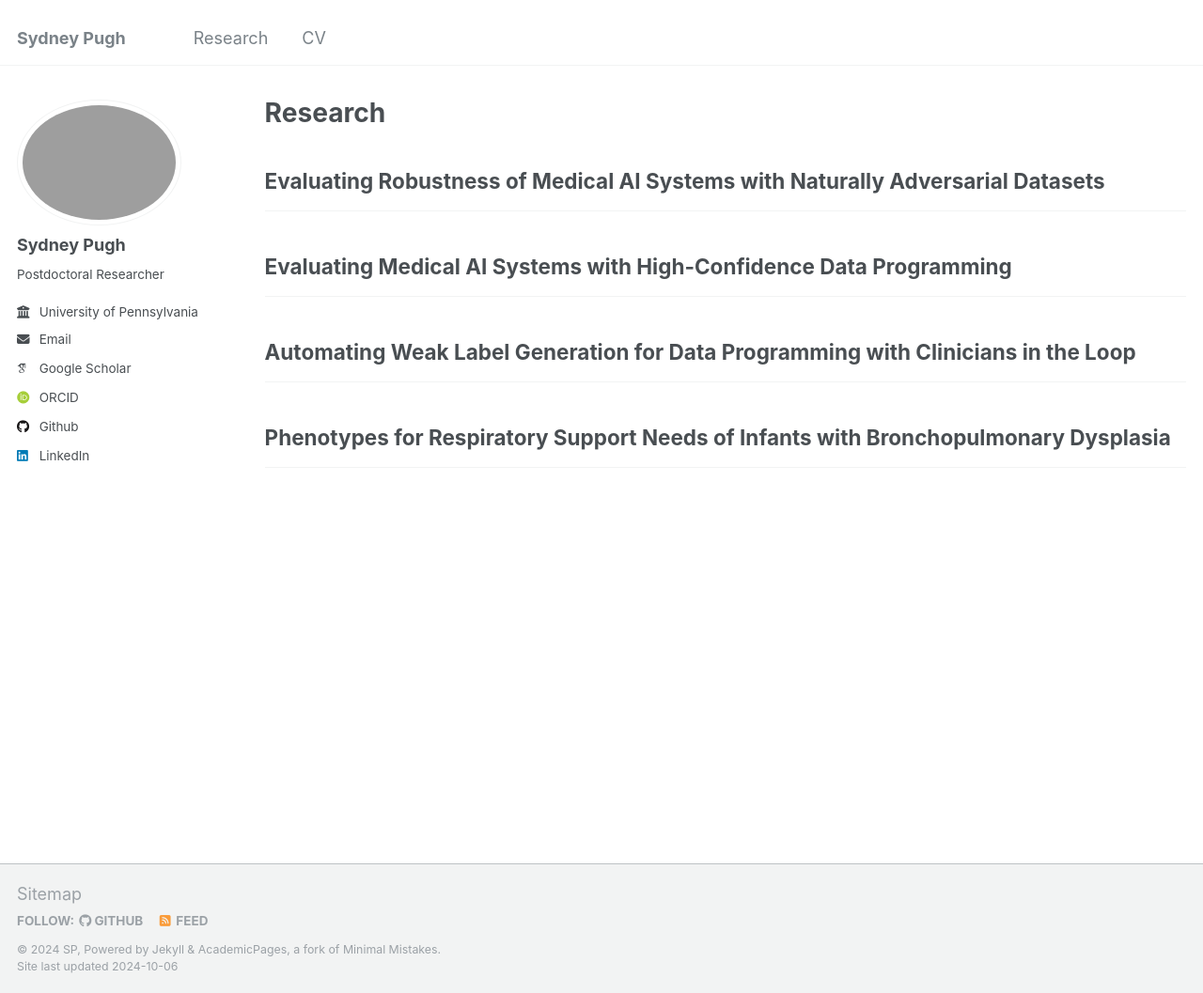
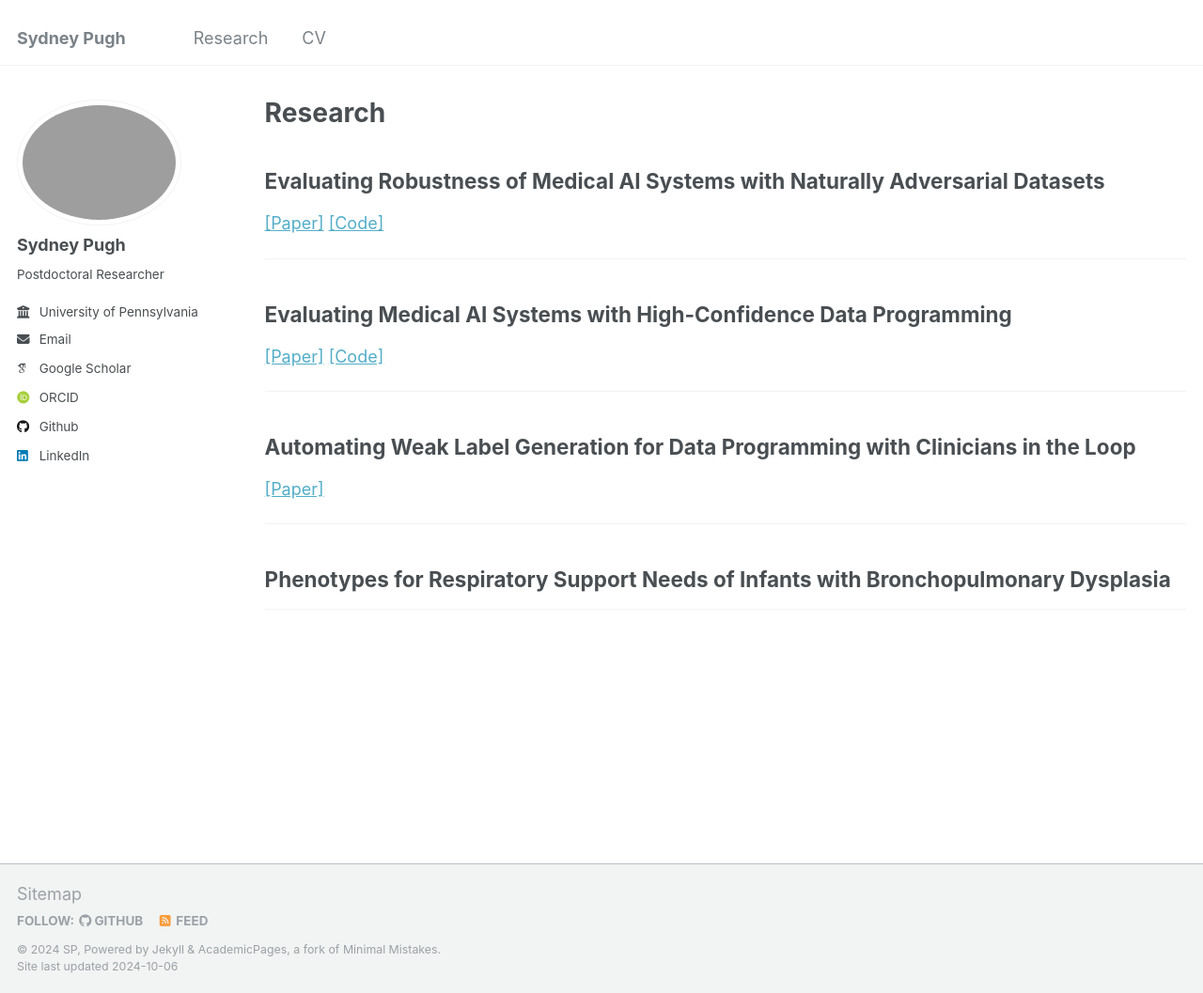
Before and after one commit to sfpugh/sfpugh.github.io, a Jekyll site: the page built from _pages/research.md, in a window 1280 px wide and 1057 px high. Shown: the whole window at 94% size. Built offline with Jekyll 4.4.1, drawn with Linux system fonts in a browser that asks for light colours; some web fonts are replaced.

Commit message:
Update research.md - added links

```diff
--- a/_pages/research.md
+++ b/_pages/research.md
@@ -7,13 +7,19 @@ author_profile: true
 
 ## Evaluating Robustness of Medical AI Systems with Naturally Adversarial Datasets
 
+[[Paper]](https://ieeexplore.ieee.org/abstract/document/10571632) [[Code]](https://github.com/sfpugh/Naturally-Adversarial-Datasets)
+
 ---
 
 ## Evaluating Medical AI Systems with High-Confidence Data Programming
 
+[[Paper]](https://dl.acm.org/doi/full/10.1145/3549942) [[Code]](https://github.com/sfpugh/Evaluating-Alarm-Classifiers-with-High-Confidence-Data-Programming)
+
 ---
 
 ## Automating Weak Label Generation for Data Programming with Clinicians in the Loop
+
+[[Paper]](https://ieeexplore.ieee.org/abstract/document/10614403)
 
 ---
 
```
